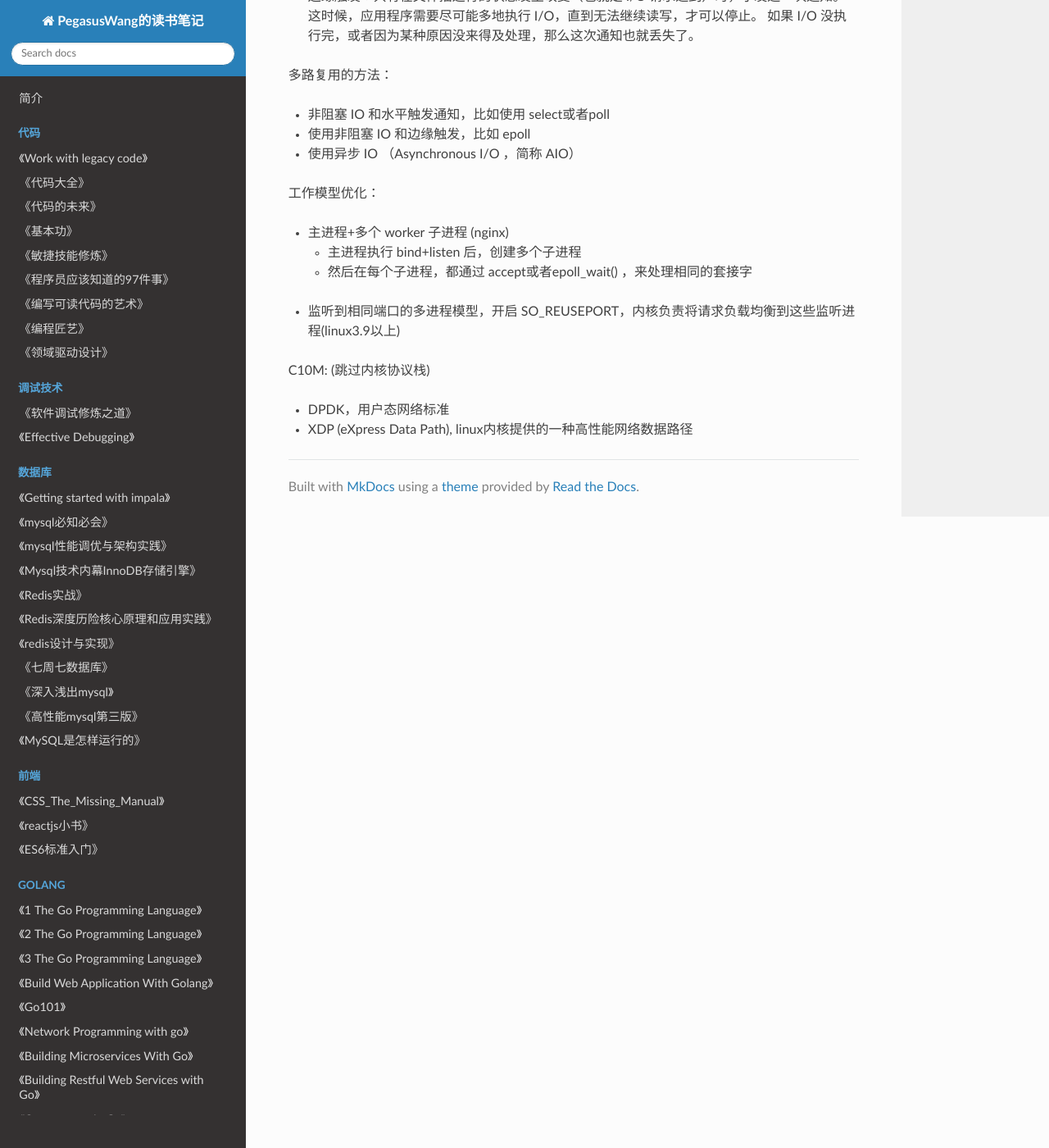
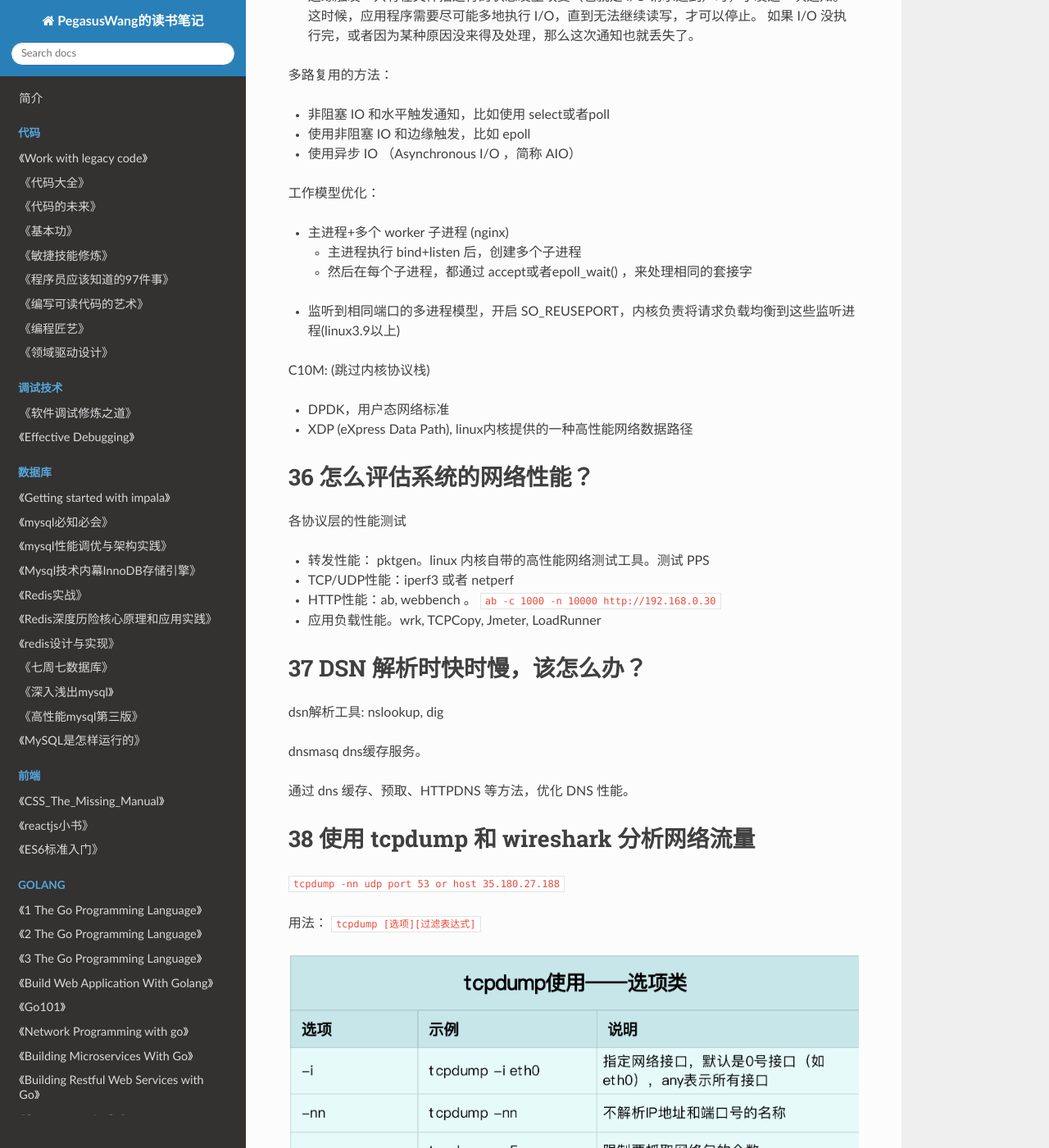
Before and after one commit to PegasusWang/booknotes, an MkDocs documentation site: the page built from docs/lecture/网课/linux性能优化/linux性能优化.md, in a window 1280 px wide and 1400 px high, scrolled down 20212 px. Shown: the whole window at 82% size. Built offline with MkDocs 1.6.1, drawn with Linux system fonts in a browser that asks for light colours; nearby versions of some CDN libraries.

Commit message:
linux性能优化:网络

```diff
--- a/docs/lecture/网课/linux性能优化/linux性能优化.md
+++ b/docs/lecture/网课/linux性能优化/linux性能优化.md
@@ -503,3 +503,34 @@ C10M: (跳过内核协议栈)
 
 - DPDK，用户态网络标准
 - XDP (eXpress Data Path), linux内核提供的一种高性能网络数据路径
+
+
+# 36 怎么评估系统的网络性能？
+
+各协议层的性能测试
+
+- 转发性能： pktgen。linux 内核自带的高性能网络测试工具。测试 PPS
+- TCP/UDP性能：iperf3 或者  netperf
+- HTTP性能：ab, webbench 。 `ab -c 1000 -n 10000 http://192.168.0.30`
+- 应用负载性能。wrk, TCPCopy, Jmeter, LoadRunner
+
+
+# 37 DSN 解析时快时慢，该怎么办？
+
+dsn解析工具: nslookup, dig
+
+dnsmasq dns缓存服务。
+
+通过 dns 缓存、预取、HTTPDNS 等方法，优化 DNS 性能。
+
+
+# 38 使用 tcpdump 和 wireshark 分析网络流量
+
+`tcpdump -nn udp port 53 or host 35.180.27.188`
+
+用法： `tcpdump [选项][过滤表达式]`
+
+
+![](./tcpdump选项类.png)
+
+![](./tcpdump过滤表达式类.png)
```
Also changed, not shown: docs/lecture/网课/linux性能优化/tcpdump过滤表达式类.png (added), docs/lecture/网课/linux性能优化/tcpdump选项类.png (added).
